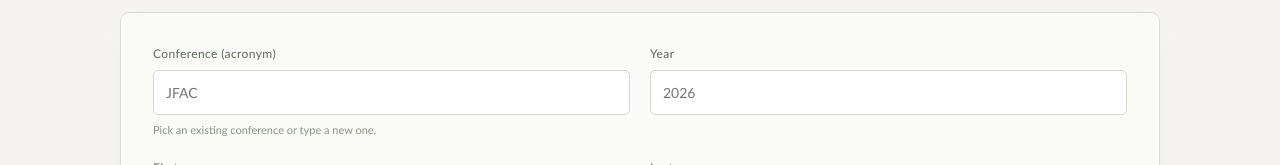
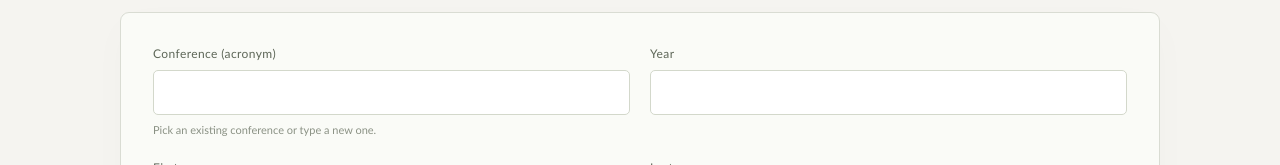
Before and after one commit to Tera579/Poster_Publisher, a plain HTML site: page docs/index.html in a window 1280 px wide. Shown: the part 271-436 px from the top of the page. Drawn offline with Linux system fonts and the light colour scheme.

Commit message:
Update index.html

```diff
--- a/docs/index.html
+++ b/docs/index.html
@@ -24,11 +24,11 @@
 
     <div class="form-grid">
       <div class="field"><label for="conf">Conference (acronym)</label>
-        <input id="conf" name="conference" type="text" placeholder="JFAC" list="conf-list" autocomplete="off" required>
+        <input id="conf" name="conference" type="text" list="conf-list" autocomplete="off" required>
         <datalist id="conf-list"></datalist>
         <span class="hint">Pick an existing conference or type a new one.</span></div>
       <div class="field"><label for="year">Year</label>
-        <input id="year" name="annee" type="number" min="1990" max="2100" placeholder="2026" required></div>
+        <input id="year" name="annee" type="number" min="2026" max="2100" required></div>
       <div class="field"><label for="prenom">First name</label>
         <input id="prenom" name="prenom" type="text" autocomplete="given-name" required></div>
       <div class="field"><label for="nom">Last name</label>
```
